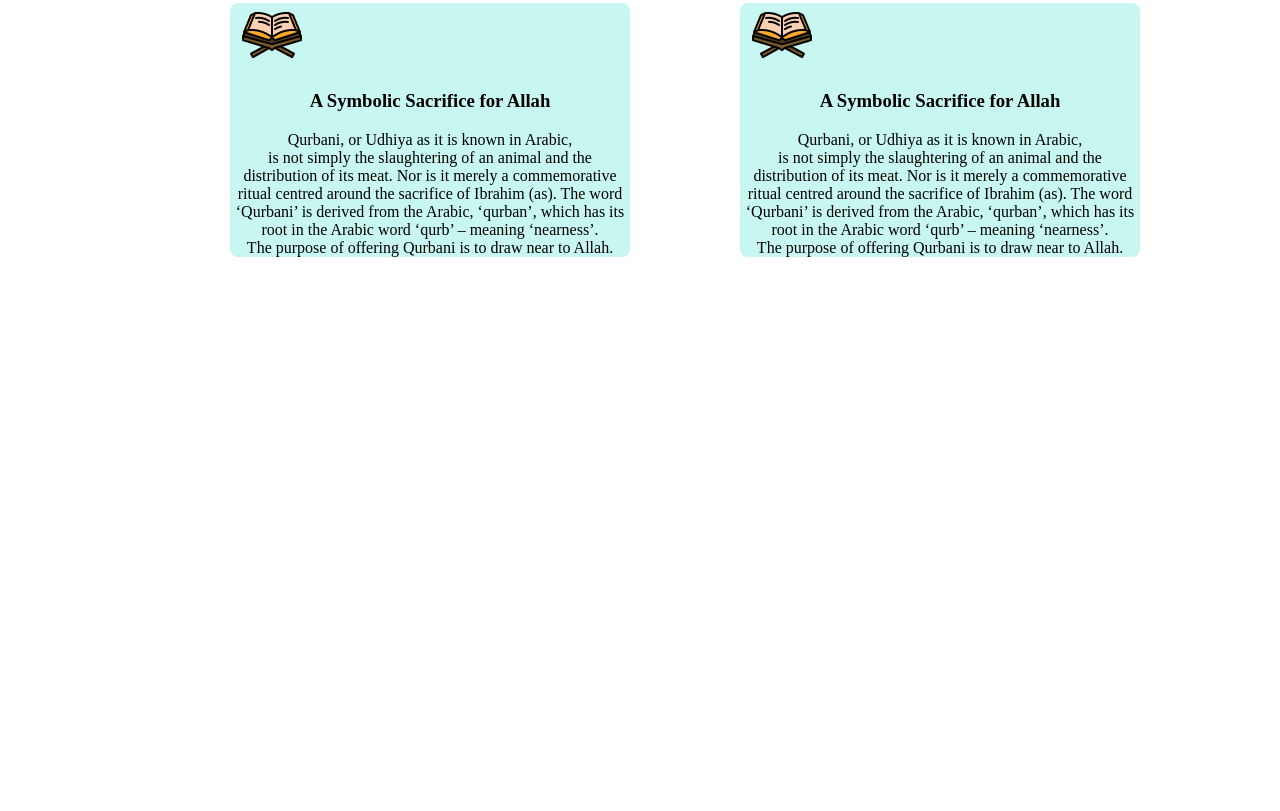
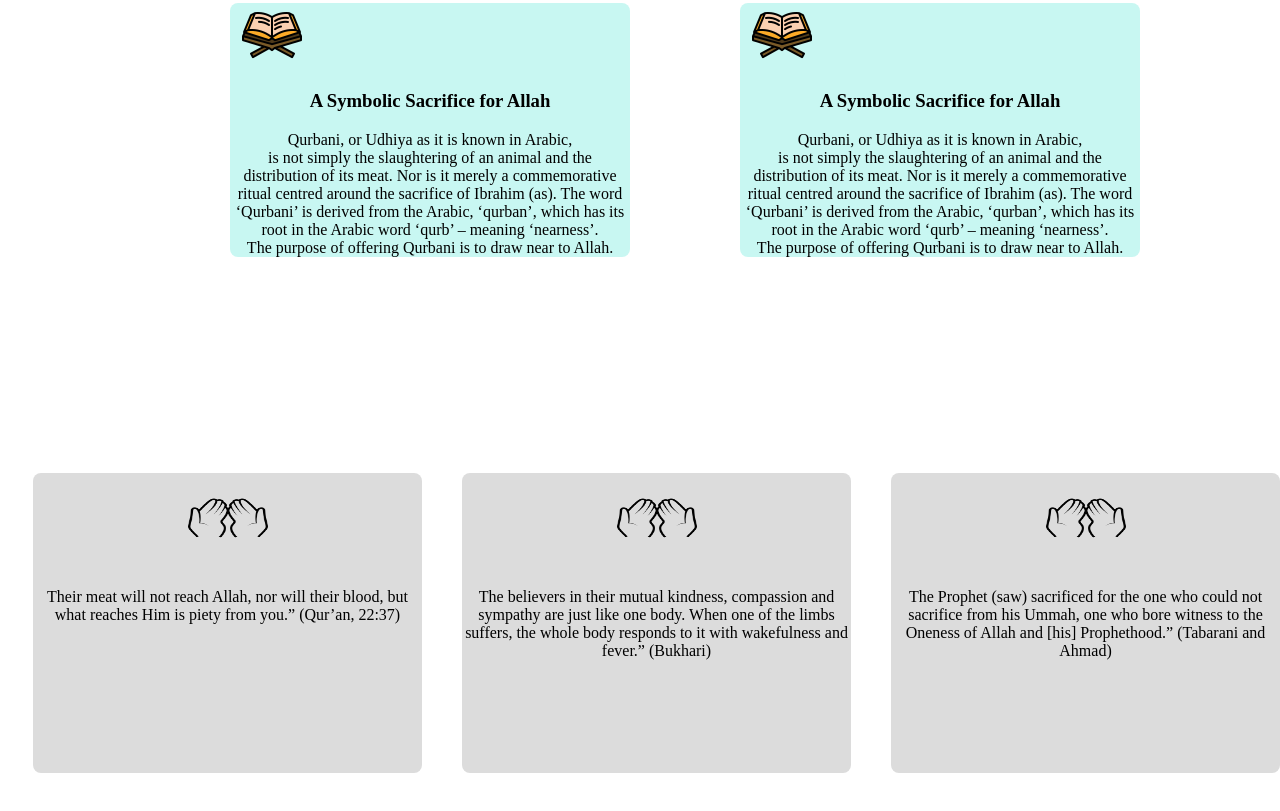
Before and after one commit to prantoahmed1/EIDUL-JAKAT, a plain HTML site: page index.html in a window 1280 px wide. Shown: the part 2656-3467 px from the top of the page. Before the commit the page ends 3129 px from the top, so only its background shows below. Drawn offline with Linux system fonts and the light colour scheme.

Commit message:
fifth commit

```diff
--- a/index.html
+++ b/index.html
@@ -135,5 +135,50 @@
         </div>
         </div>
         </section>
+
+        <section class="about-foljilot">
+            <div class="about-important-topic">
+                <div icon-bar>
+                    <img src="pngislamic-images-22760.png" alt="" width="80px"
+                    height="50px">
+                </div>
+
+               <p class="prayer-text">Their meat will not reach Allah, nor will their blood, but what reaches Him is piety from you.” (Qur’an, 22:37)
+
+               </p>
+
+
+            </div>
+            <div class="about-important-topic2">
+                <div icon-bar>
+                    <img src="pngislamic-images-22760.png" alt="" width="80px"
+                    height="50px">
+                </div>
+
+               <p class="prayer-text">The believers in their mutual kindness, compassion and sympathy are just like one body. When one of the limbs suffers, the whole body responds to it with wakefulness and fever.” (Bukhari)
+
+               </p>
+
+
+            </div>
+            <div class="about-important-topic3">
+                <div icon-bar>
+                    <img src="pngislamic-images-22760.png" alt="" width="80px"
+                    height="50px">
+                </div>
+
+               <p class="prayer-text">The Prophet (saw) sacrificed for the one who could not sacrifice from his Ummah, one who bore witness to the Oneness of Allah and [his] Prophethood.” (Tabarani and Ahmad)
+
+               </p>
+
+
+            </div>
+
+            </div>
+
+
+
+
+        </section>
 </body>
 </html>
--- a/style.css
+++ b/style.css
@@ -138,3 +138,52 @@ h3{
     margin-bottom: 200px;
 
 }
+
+.card-text{
+
+        position: absolute;
+
+        text-align: center;
+        color:blue
+
+      }
+ .about-important-topic{
+
+    width: 400px;
+    height: 280px;
+    background-color:gainsboro;
+    border-radius: 8px;
+    text-align: center;
+    padding-top: 20px;
+
+ }
+ .about-important-topic2{
+
+    width: 400px;
+    height: 280px;
+    background-color:gainsboro;
+    border-radius: 8px;
+    margin-left: 40px;
+    text-align: center;
+    padding-top: 20px;
+
+ }
+ .about-important-topic3{
+
+    width: 400px;
+    height: 280px;
+    background-color:gainsboro;
+    border-radius: 8px;
+    padding-top: 25px;
+    margin-left: 40px;
+    text-align: center;
+    padding-top: 20px;
+ }
+ .about-foljilot{
+    display: flex;
+    margin-bottom: 200px;
+    margin-left: 33px;
+ }
+ .prayer-text{
+    padding-top: 25px;
+ }
```
Also changed, not shown: pngislamic-images-22760.png (added).
